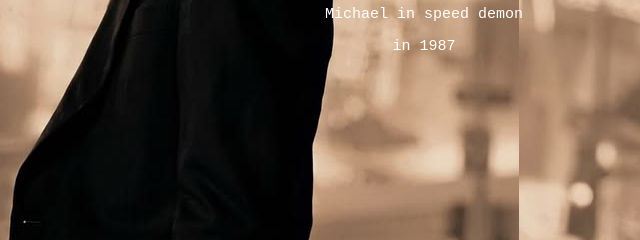
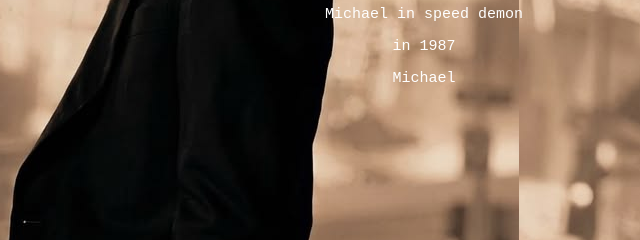
Before and after one commit to setayeshniyayesh27ma-pixel/MyWebsite2, a plain HTML site: page index.html in a window 1280 px wide. Shown: the part 405-645 px from the top of the page, 216-856 px from the left. Drawn offline with Linux system fonts and the light colour scheme.

Commit message:
Update index.html

```diff
--- a/index.html
+++ b/index.html
@@ -33,4 +33,4 @@ width: 200px;
 <img src="Images/michael.jpg"><br>
 <p class="white">Michael in speed demon</p>
 <p class="white">in 1987</p>
-<p class="white"></p>
+<p class="white"> Michael</p>
```
